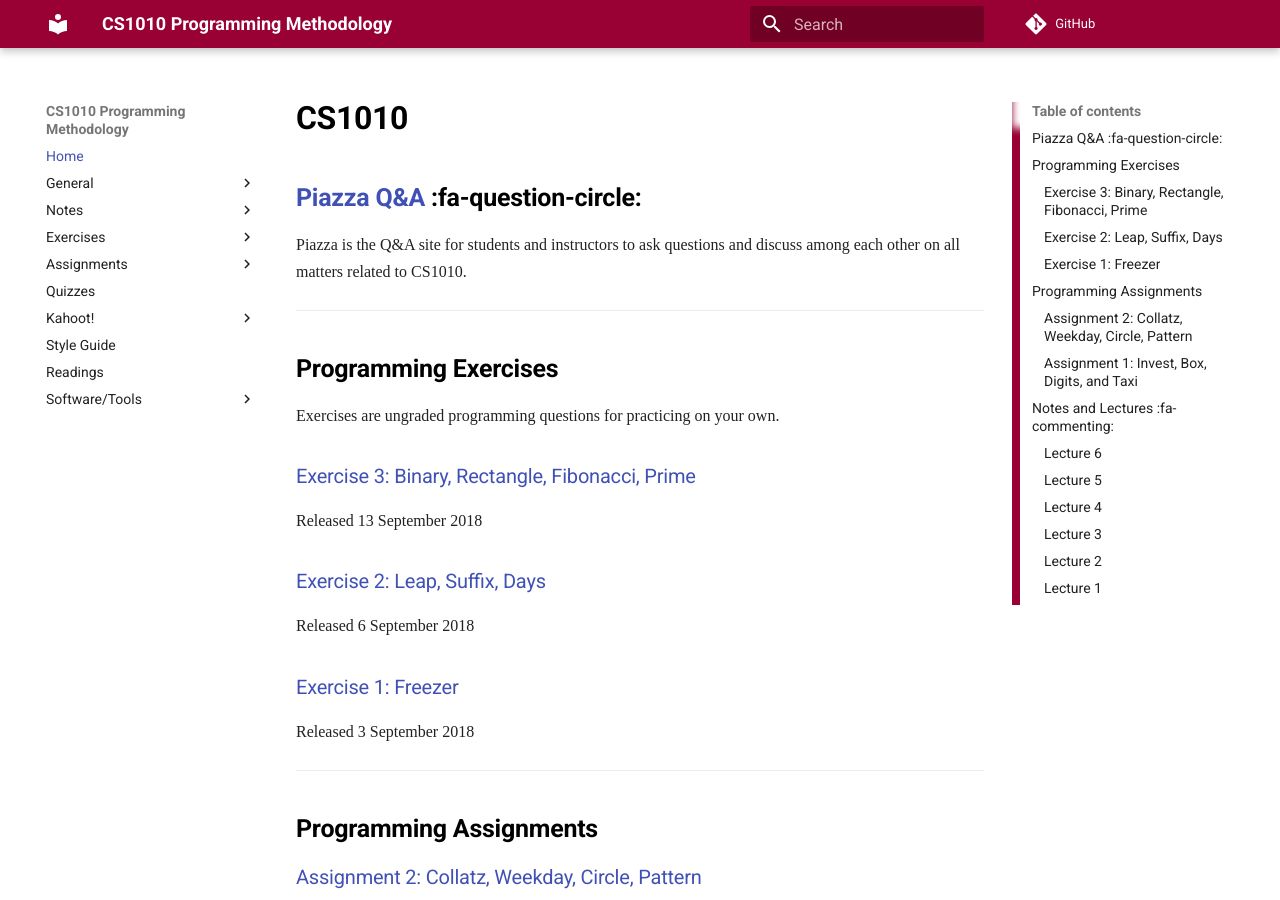
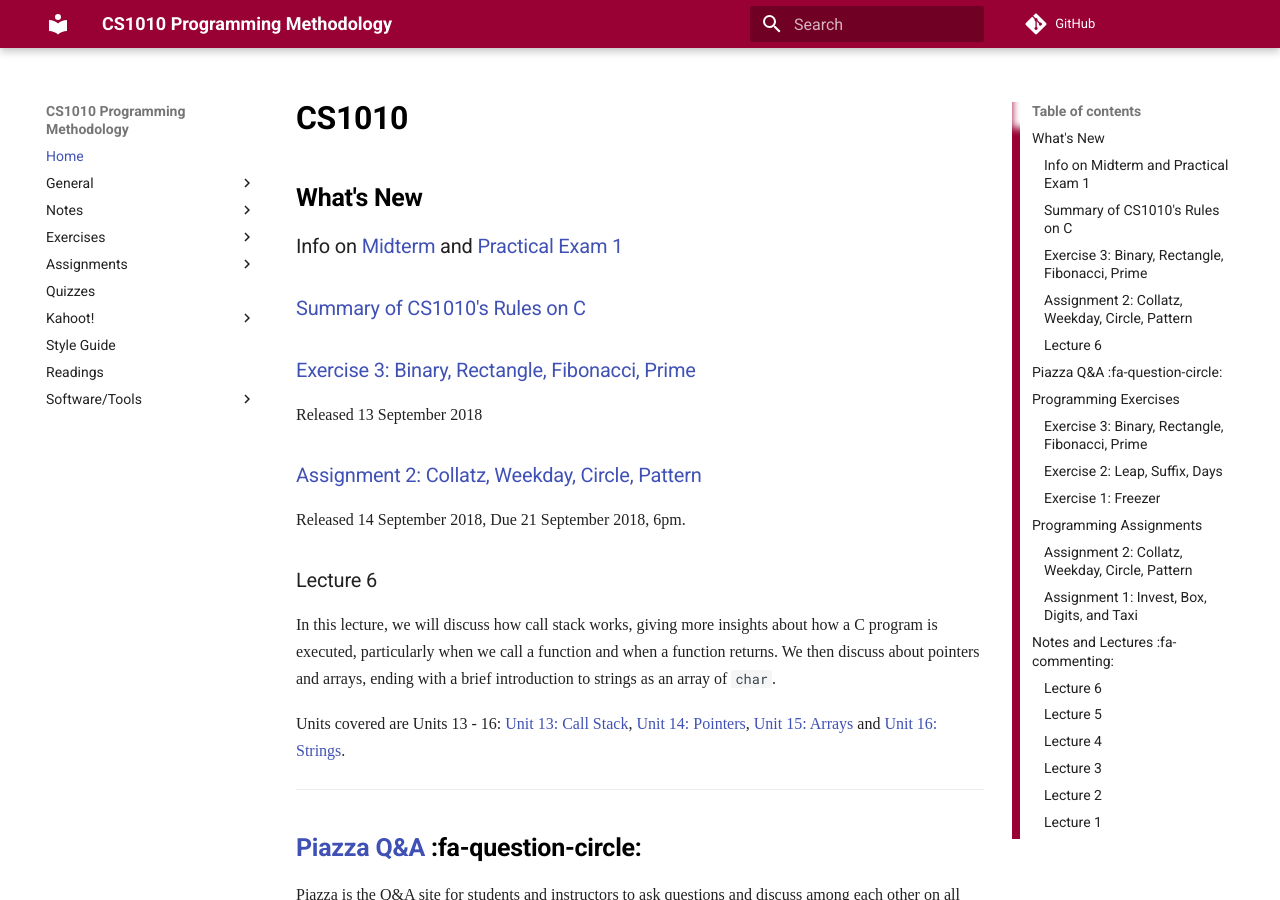
Before and after one commit to LL-Pengfei/CS1010-AY1819S1-Personal, an MkDocs documentation site: the page built from docs/index.md, in a window 1280 px wide and 900 px high. Built offline with MkDocs 1.6.1 and Material for MkDocs 9.7.7, drawn with Linux system fonts in a browser that asks for light colours; nearby versions of some CDN libraries; some web fonts are replaced; comment, search, counter and statistics services are not loaded; old or Windows-style settings are respelled for this version of MkDocs.

Commit message:
Add What's New

```diff
--- a/docs/index.md
+++ b/docs/index.md
@@ -1,4 +1,24 @@
 # CS1010
+
+## What's New
+
+### Info on [Midterm](midterm.md) and [Practical Exam 1](pe1.md)
+
+### [Summary of CS1010's Rules on C](c-in-cs1010.md)
+
+### [Exercise 3: Binary, Rectangle, Fibonacci, Prime](ex03.md)
+  Released 13 September 2018
+
+### [Assignment 2: Collatz, Weekday, Circle, Pattern](as02.md)
+  Released 14 September 2018, Due 21 September 2018, 6pm.
+
+### Lecture 6
+
+In this lecture, we will discuss how call stack works, giving more insights about how a C program is executed, particularly when we call a function and when a function returns.  We then discuss about pointers and arrays, ending with a brief introduction to strings as an array of `char`.
+
+Units covered are Units 13 - 16: [Unit 13: Call Stack](13-call-stack.md), [Unit 14: Pointers](14-pointers.md), [Unit 15: Arrays](15-array.md) and [Unit 16: Strings](16-string.md).
+
+----
 
 ## [Piazza Q&A](https://piazza.com/class/jcaaskvbs754wh) :fa-question-circle:
 
```
